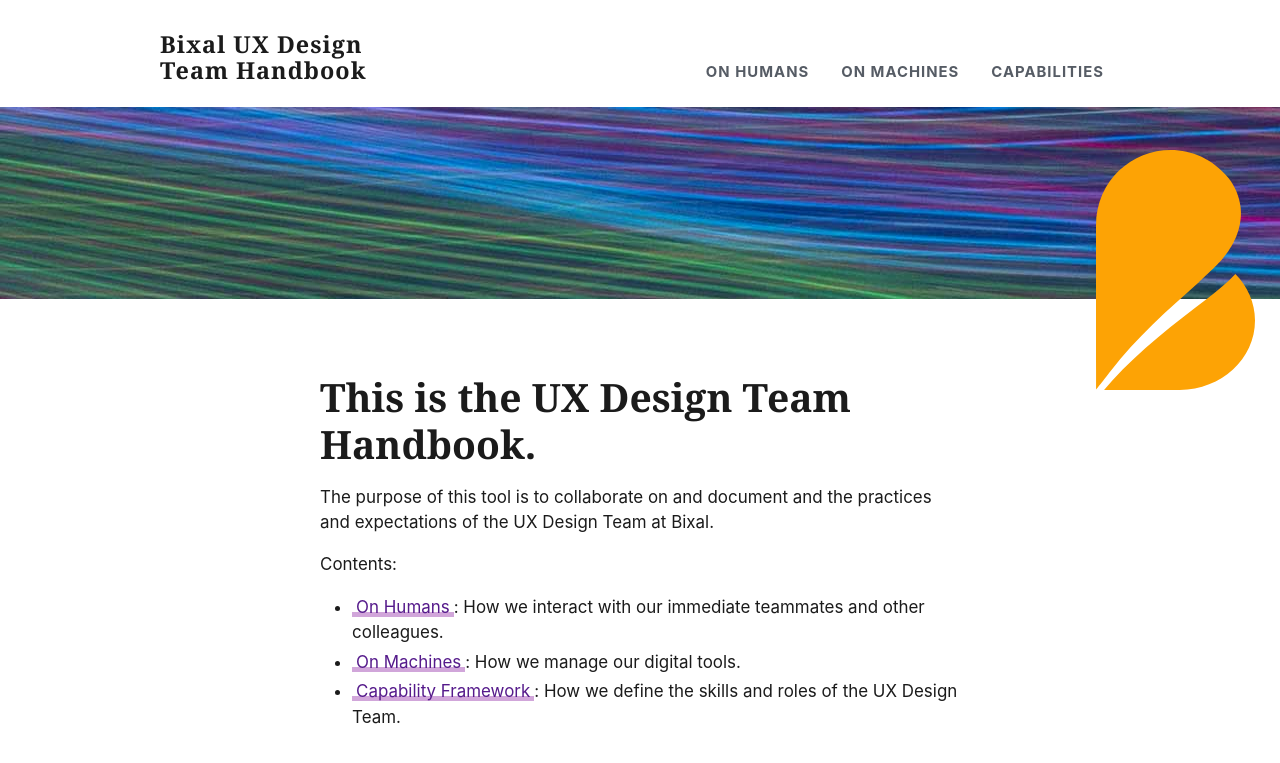
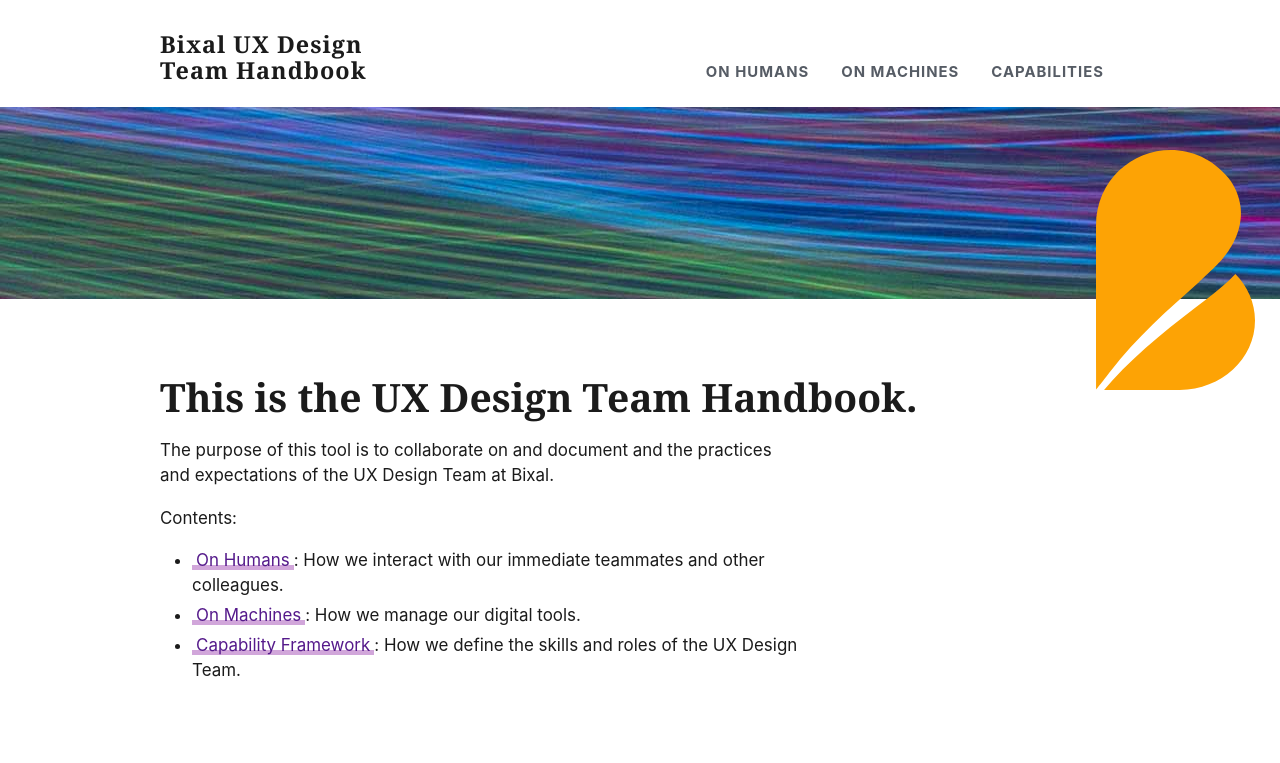
Before and after one commit to Bixal/bixal-uxd-team-handbook, a Jekyll site: the page built from index.md, in a window 1280 px wide. Shown: the top 763 px of the page. Built offline with Jekyll 4.4.1, drawn with Linux system fonts in a browser that asks for light colours; some web fonts are replaced; our own code applies the rules of GitHub Pages for plain Markdown files.

Commit message:
fix grid behvior and add viewport meta tag

```diff
--- a/_layouts/default.html
+++ b/_layouts/default.html
@@ -3,6 +3,7 @@
 
 <head>
   <meta charset="utf-8" />
+  <meta name="viewport" content="width=device-width, initial-scale=1, shrink-to-fit=no">
   <meta http-equiv="X-UA-Compatible" content="IE=edge" />
   <meta name="description" content="The purpose of this tool is to collaborate on and document and the practices and expectations of the UX Design Team at Bixal.">
   <title>Bixal UX Design Team Handbook</title>
@@ -46,12 +47,12 @@
 
   <div class="grid-container">
     <div class="grid-row">
-      <div class="grid-col-fill"></div>
-      <div class="grid-col-8 usa-prose">
+
+      <div class="grid-col-auto usa-prose">
         <p class="text-base">{{page.permalink}}</p>
         {{ content }}
       </div>
-      <div class="grid-col-fill"></div>
+
     </div>
   </div>
 
```
